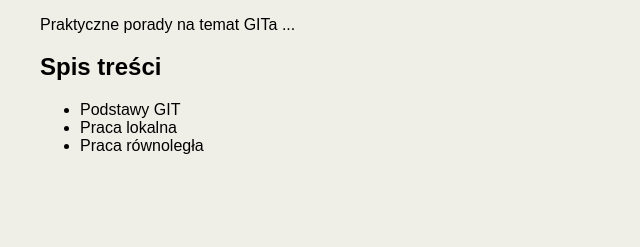
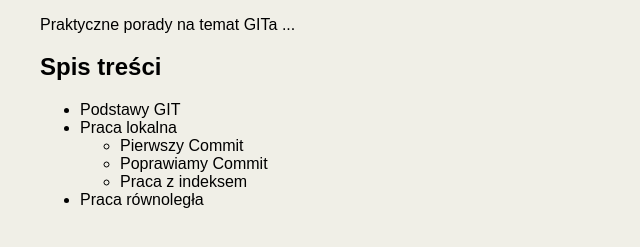
Before and after one commit to KONAL1/Testowe_repozytorium, a plain HTML site: page index.html in a window 1280 px wide. Shown: the part 121-368 px from the top of the page, without its empty margins (0-640 px from the left). Drawn offline with Linux system fonts and the light colour scheme.

Commit message:
Spis treści - podtytuły - praca lokalna

```diff
--- a/index.html
+++ b/index.html
@@ -15,7 +15,13 @@
     <h2>Spis treści</h2>
     <ul>
         <li>Podstawy GIT</li>
-        <li>Praca lokalna</li>
+        <li>Praca lokalna
+            <ul>
+                <li>Pierwszy Commit</li>
+                <li>Poprawiamy Commit</li>
+                <li>Praca z indeksem</li>
+            </ul>
+        </li>
         <li>Praca równoległa</li>
     </ul>
 </body>
```
